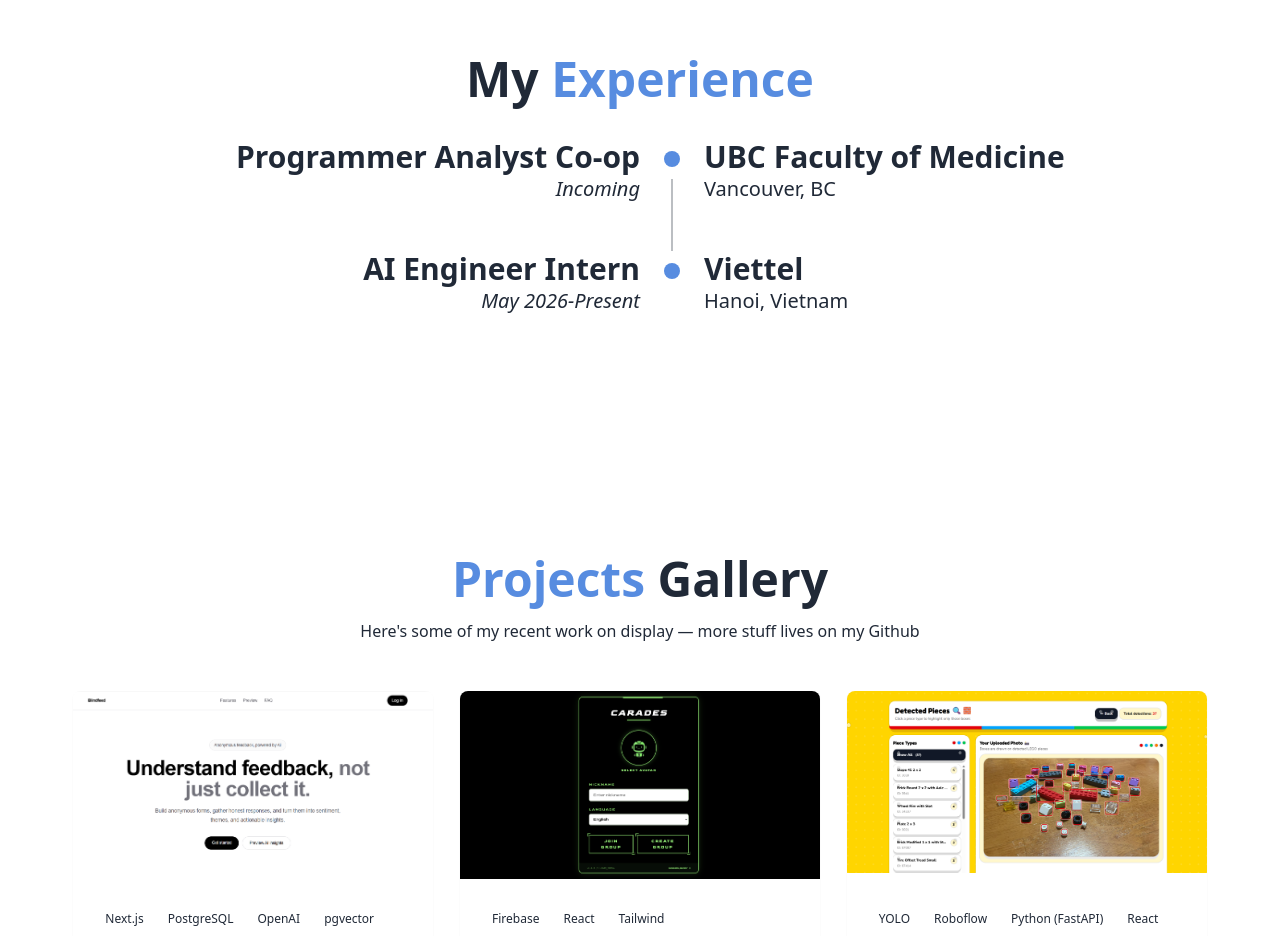
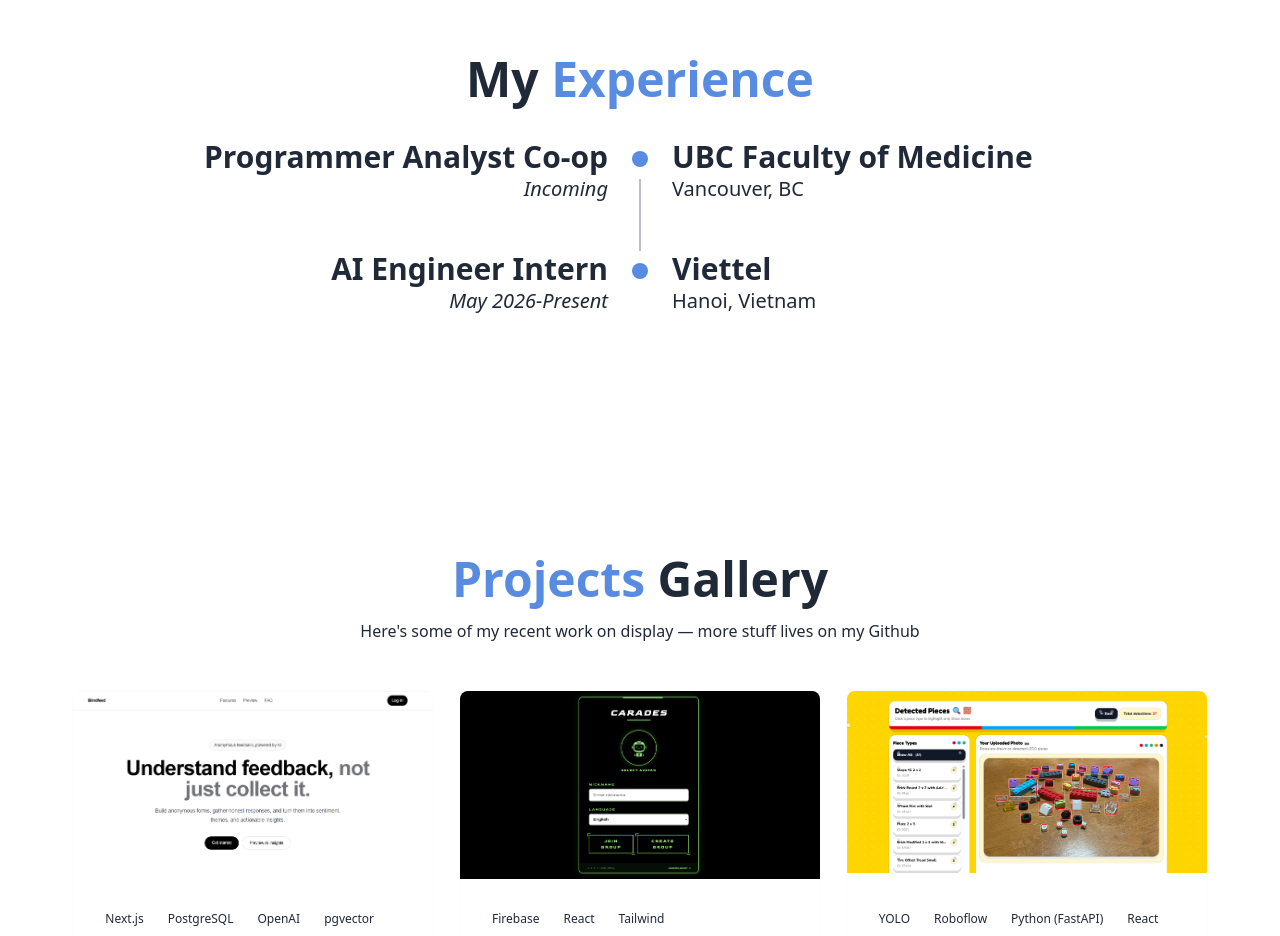
Before and after one commit to chucan1312/portfolio, a React (Vite) app: page / in a window 1280 px wide. Shown: the part 1420-2356 px from the top of the page. Built offline with nearby package versions, Linux system fonts and the light colour scheme; no server answers; the database is empty.

Commit message:
Fix timeline layout for small screen

```diff
--- a/src/components/ExperienceSection.jsx
+++ b/src/components/ExperienceSection.jsx
@@ -26,10 +26,10 @@
                 </h2>
                 <div className="text-center w-full">
                     {exps.map((exp, key) => (
-                        <div key={key} className="flex gap-6">
+                        <div key={key} className="grid grid-cols-[1fr_auto_1fr] gap-6">
 
                             {/* LEFT */}
-                            <div className="w-1/2 text-right">
+                            <div className="text-right">
                                 <p className="text-2xl md:text-3xl font-semibold">
                                     {exp.position}
                                 </p>
```
